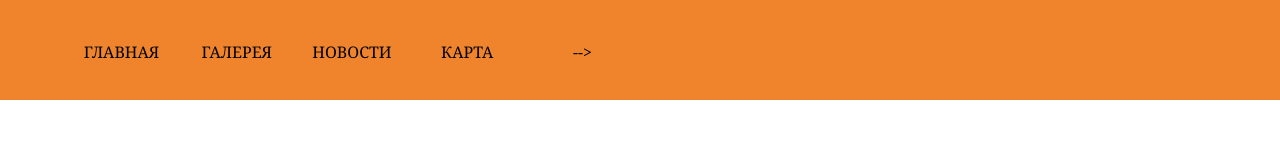
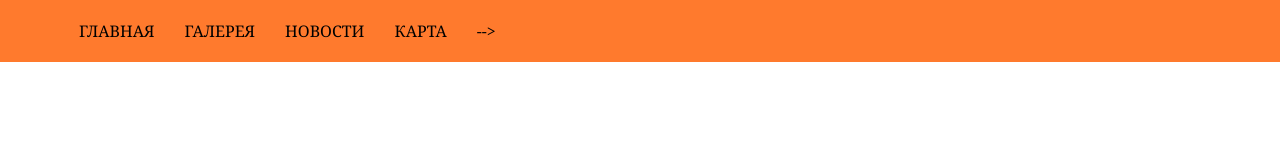
Before and after one commit to Varfolome/frontend, a plain HTML site: page index.html in a window 1280 px wide. Drawn offline with nearby package versions, Linux system fonts and the light colour scheme.

Commit message:
header_pos

```diff
--- a/index.html
+++ b/index.html
@@ -16,7 +16,7 @@
                 <!--Нужно сделать меню из пяти пунктов. Две ссылки указывают на Главную и на Галерею.
                     Остальные три - это якоря. Новости, Карта,-->
                     <ul>
-                        <li><a href="#">Главная</a></li>
+                        <li><a href="./index.html">Главная</a></li>
                         <li><a href="#">Галерея</a></li>
                         <li><a href="#">Новости</a></li>
                         <li><a href="#">Карта</a></li>
--- a/main.css
+++ b/main.css
@@ -15,42 +15,45 @@
 }
 
 header{
-    background-color: rgb(240, 132, 45);
-    height: 100px;
+    background: rgb(255, 122, 45);
+    width: 100%;
     padding: 0 5%;
-}
-
-header nav{
-    width: 50%;
+    position: fixed;
+    top: 0;
+    left: 0;
 }
 
 header nav ul{
-    list-style-type: none;
     display: flex;
-    justify-content: space-between;
     align-items: flex-start;
+    justify-content: flex-start;
 }
 
 header nav ul li{
-    padding: 41px 0;
-    width: 20%;
+    display: block;
+    position: relative;
+}
+header nav ul a{
+    display: block;
+    padding: 20px 15px;
+    color: wheat;
+    text-decoration: none;
+    color: black;
+    font-family: Cambria, Cochin, Georgia, Times, 'Times New Roman', serif;
+    text-transform: uppercase;
 }
 
-header nav ul li:hover{
-    background-color: rgb(100, 96, 98);
+header nav ul a:hover{
+    background-color: indianred;
 }
 
-header nav ul li:hover, header nav ul li:hover a{
-    color: white;
+header nav ul a:hover, header nav ul li:hover a{
+    color: wheat;
 }
 
-header nav ul li a{
-   text-decoration: none;
-   font-family: Cambria, Cochin, Georgia, Times, 'Times New Roman', serif;
-   color:black;
-   text-transform: uppercase;
-   display: flex;
-   justify-content: center;
+main{
+    padding-top: 90px;
+    min-height: 1200px;
 }
 
 /*kaen*/
```
